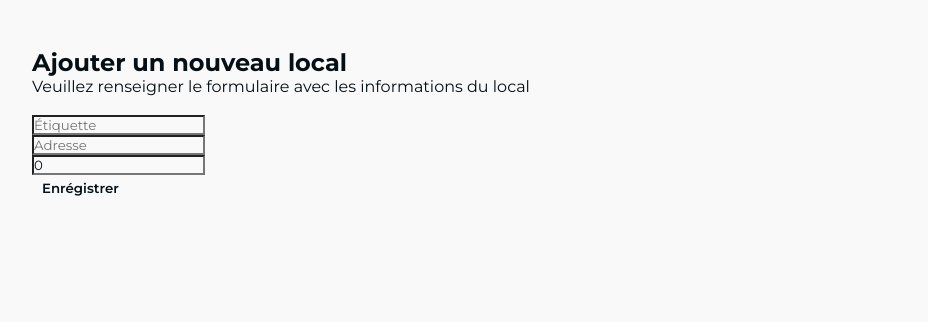
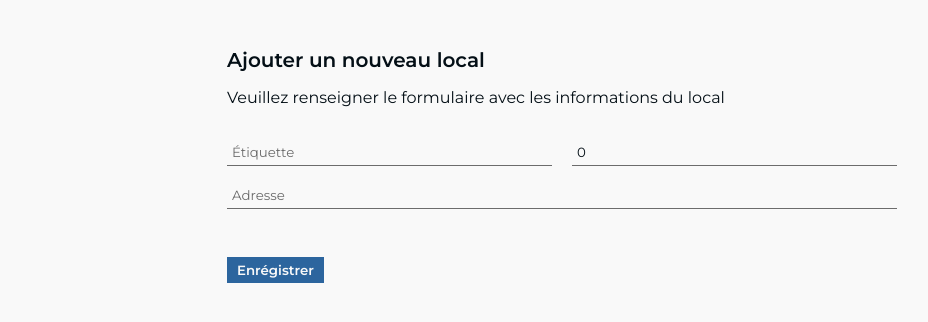
Before and after one commit to diabycode/ALocation, a Django app: page /locals/add/ in a window 1280 px wide. Shown: the part 69-391 px from the top of the page, without its empty margins (78-1006 px from the left). Run offline with Django 4.2, Linux system fonts and the light colour scheme.

Commit message:
Edit in local app:   - templates reformatted : local-details, local-list, local-add

```diff
--- /dev/null
+++ b/core/local/static/css/local/model-form.css
@@ -0,0 +1,47 @@
+
+.model-form {
+    margin: auto;
+    max-width: 670px;
+}
+.model-form > p {
+    margin-bottom: 2rem;
+}
+.fields {
+    display: flex;
+    margin-bottom: 2rem;
+    flex-direction: column;
+    /* background-color: bisque; */
+}
+.fields p {
+    width: 100%;
+}
+.fields p>span {
+    display: block;
+    margin-bottom: 1rem;
+    font-size: var(--min);
+}
+.fields div {
+    /* background-color: red; */
+    display: flex;
+    width: 100%;
+    gap: 20px;
+
+}
+.fields input::placeholder {
+    color: var(--gray);
+}
+.fields input {
+    width: 100%;
+    outline: none;
+    padding: 5px;
+    border: none;
+    border-bottom: 1px solid var(--gray);
+    margin-bottom: 1rem;
+}
+.fields input:focus {
+    border-bottom-color: var(--accentBlue);
+    color: var(--accentBlue);
+}
+.fields input:focus::placeholder {
+    color: var(--accentBlue);
+}
--- a/core/local/templates/local/local-add.html
+++ b/core/local/templates/local/local-add.html
@@ -1,20 +1,34 @@
 {% extends 'alocation/generic-page.html' %}
+{% load static %}
 
 {% block head_content %}
     <title>ALocation | local/add</title>
+
+    <link rel="stylesheet" href="{% static 'css/local/model-form.css' %}">
 {% endblock %}
 
 {% block body_content %}
-    <h2>Ajouter un nouveau local</h2>
-    <p>Veuillez renseigner le formulaire avec les informations du local</p>
-    <br>
+    <div class="model-form">
+        <h3>Ajouter un nouveau local</h3>
+        <p>Veuillez renseigner le formulaire avec les informations du local</p>
 
-    <form action="#" method="POST">
-        {% csrf_token %}
-        <p>{{ form.tag_name }}</p>
-        <p>{{ form.address }}</p>
-        <p>{{ form.rent_price }}</p>
+        <div>
+            <form method="POST">
+                {% csrf_token %}
+                <div class="fields">
+                    <div>
+                        <p>{{ form.tag_name }}</p>
+                        <p>{{ form.rent_price }}</p>
+                    </div>
+                    <div>
+                        <p>{{ form.address }}</p>
 
-        <input type="submit" value="Enrégistrer">
-    </form>
+                    </div>
+                </div>
+
+                <input type="submit" value="Enrégistrer" class="blue">
+            </form>
+        </div>
+    </div>
+    <br><br>
 {% endblock %}
--- a/core/local/templates/local/local-details.html
+++ b/core/local/templates/local/local-details.html
@@ -86,7 +86,7 @@
                         {% endif %}
                         {% endfor %}
                     </select>
-                    <input type="submit" value="Payer">
+                    <input type="submit" value="Payer" class="blue">
                 </form>
             </div>
         </div>
--- a/core/local/templates/local/locals-list.html
+++ b/core/local/templates/local/locals-list.html
@@ -19,13 +19,13 @@
     <div class="search-form">
         <form method="GET">
             <input type="text" name="search-query" value="{% if search_query %}{{search_query}}{% endif %}" placeholder="étiquette, locataire actuel, adresse">
-            <input type="submit" value="RECHERCHE">
+            <input type="submit" value="RECHERCHE" class="blue">
         </form>
     </div>
 
     <div class="action-bar">
         <div>
-            <a href="{% url 'renter:add' %}">
+            <a href="{% url 'local:add' %}">
                 <svg width="25" height="23" viewBox="0 0 25 23" fill="none" xmlns="http://www.w3.org/2000/svg">
                     <path d="M19.7916 12.4583H13.5416V18.2083H11.4583V12.4583H5.20831V10.5416H11.4583V4.79163H13.5416V10.5416H19.7916V12.4583Z" fill="#F9F9F9"/>
                 </svg>
```
